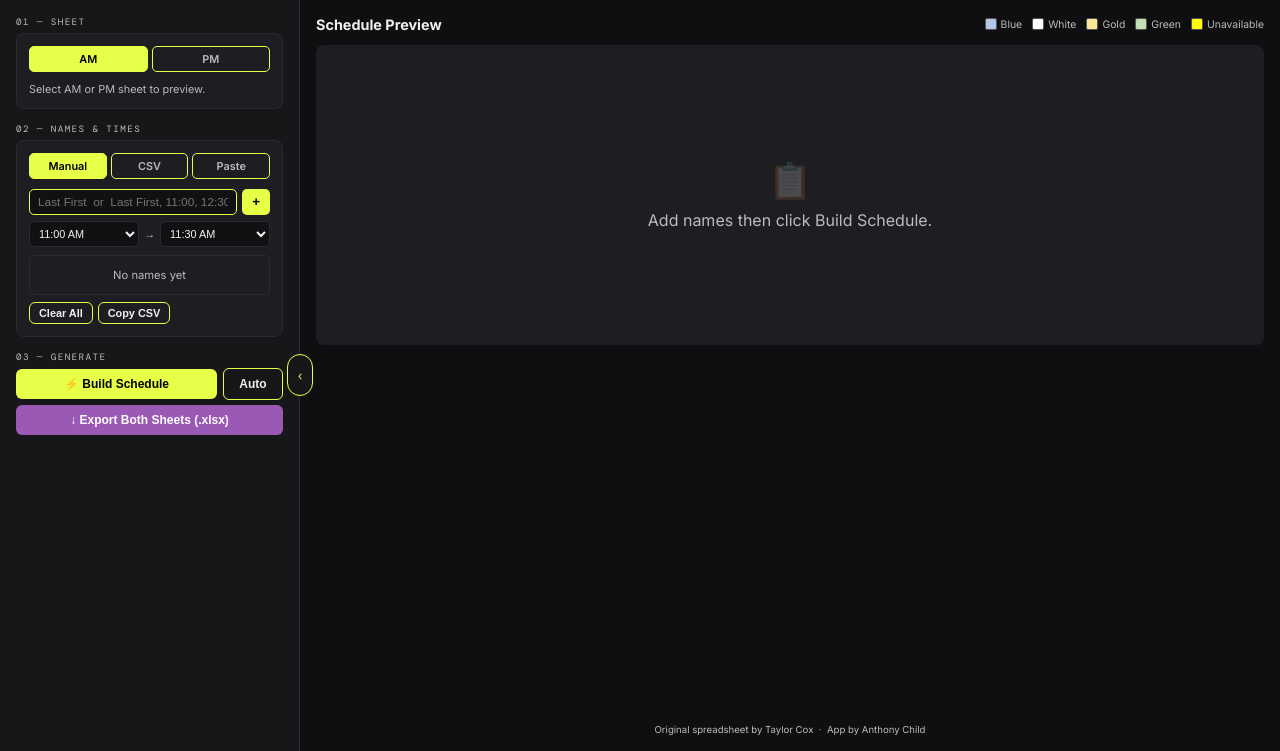
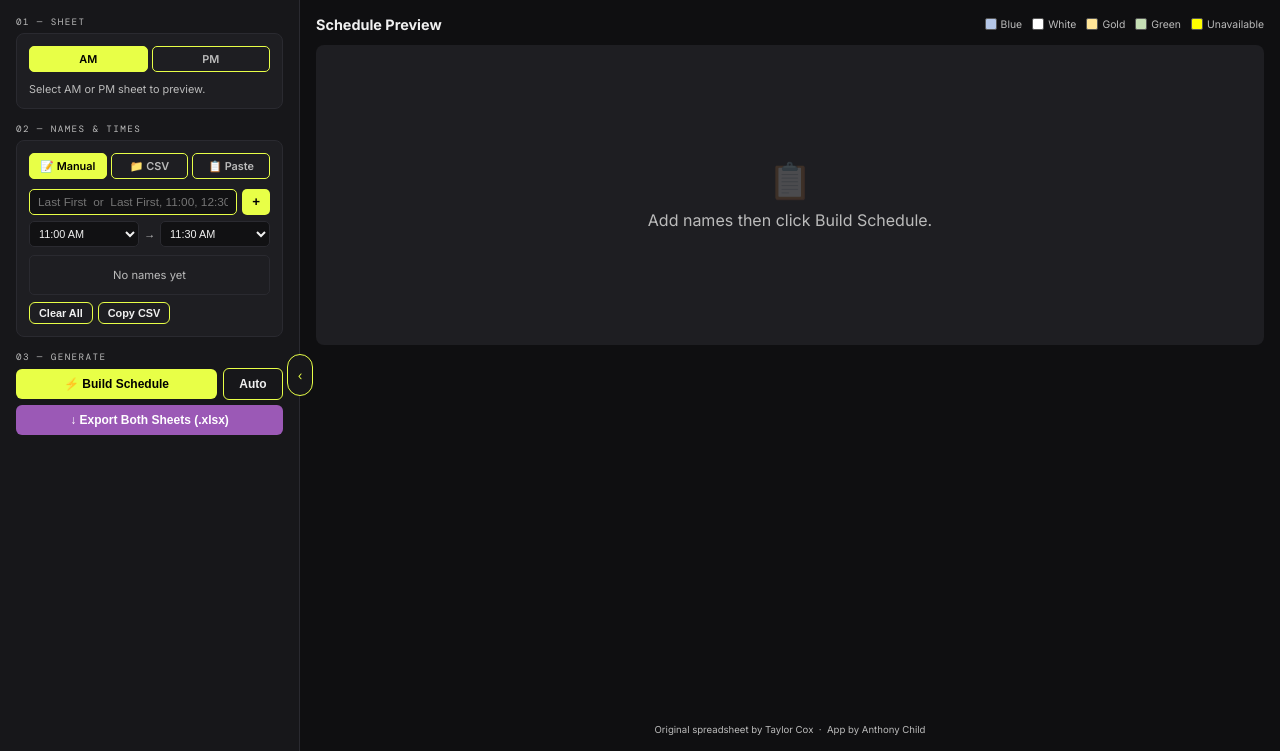
Before and after one commit to antwanchild/coordinator, a Flask app: page / in a window 1280 px wide. Shown: the part 49-800 px from the top of the page. Run offline with Flask 3, Linux system fonts and the light colour scheme.

Commit message:
style: add icons to input method tabs

```diff
--- a/templates/index.html
+++ b/templates/index.html
@@ -618,9 +618,9 @@
       <div class="section-label">02 &mdash; Names &amp; Times</div>
       <div class="card">
         <div class="input-tabs">
-          <div class="input-tab active" id="tab-manual" onclick="switchTab('manual')">Manual</div>
-          <div class="input-tab" id="tab-csv" onclick="switchTab('csv')">CSV</div>
-          <div class="input-tab" id="tab-paste" onclick="switchTab('paste')">Paste</div>
+          <div class="input-tab active" id="tab-manual" onclick="switchTab('manual')">📝 Manual</div>
+          <div class="input-tab" id="tab-csv" onclick="switchTab('csv')">📁 CSV</div>
+          <div class="input-tab" id="tab-paste" onclick="switchTab('paste')">📋 Paste</div>
         </div>
 
         <!-- Manual panel -->
```
